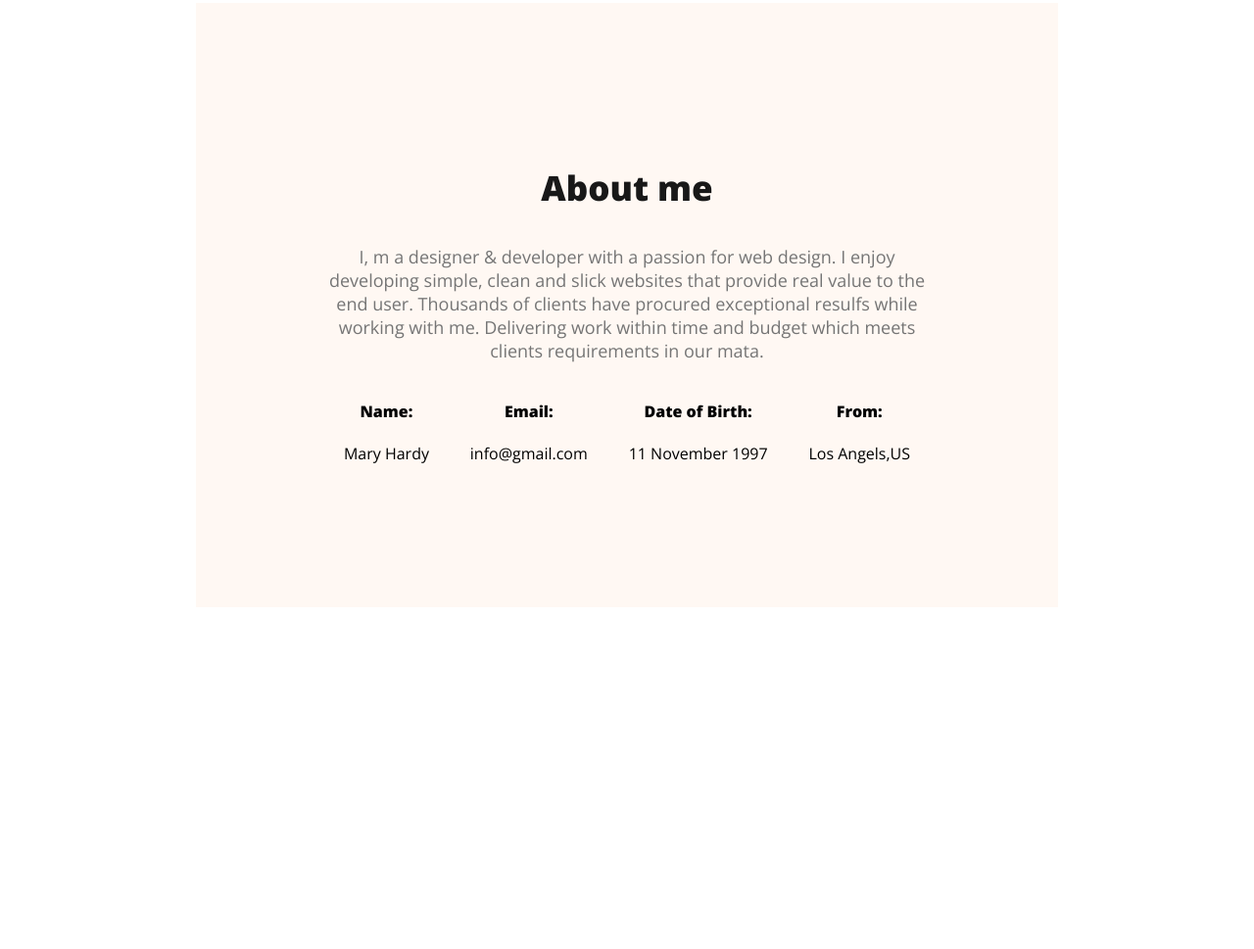
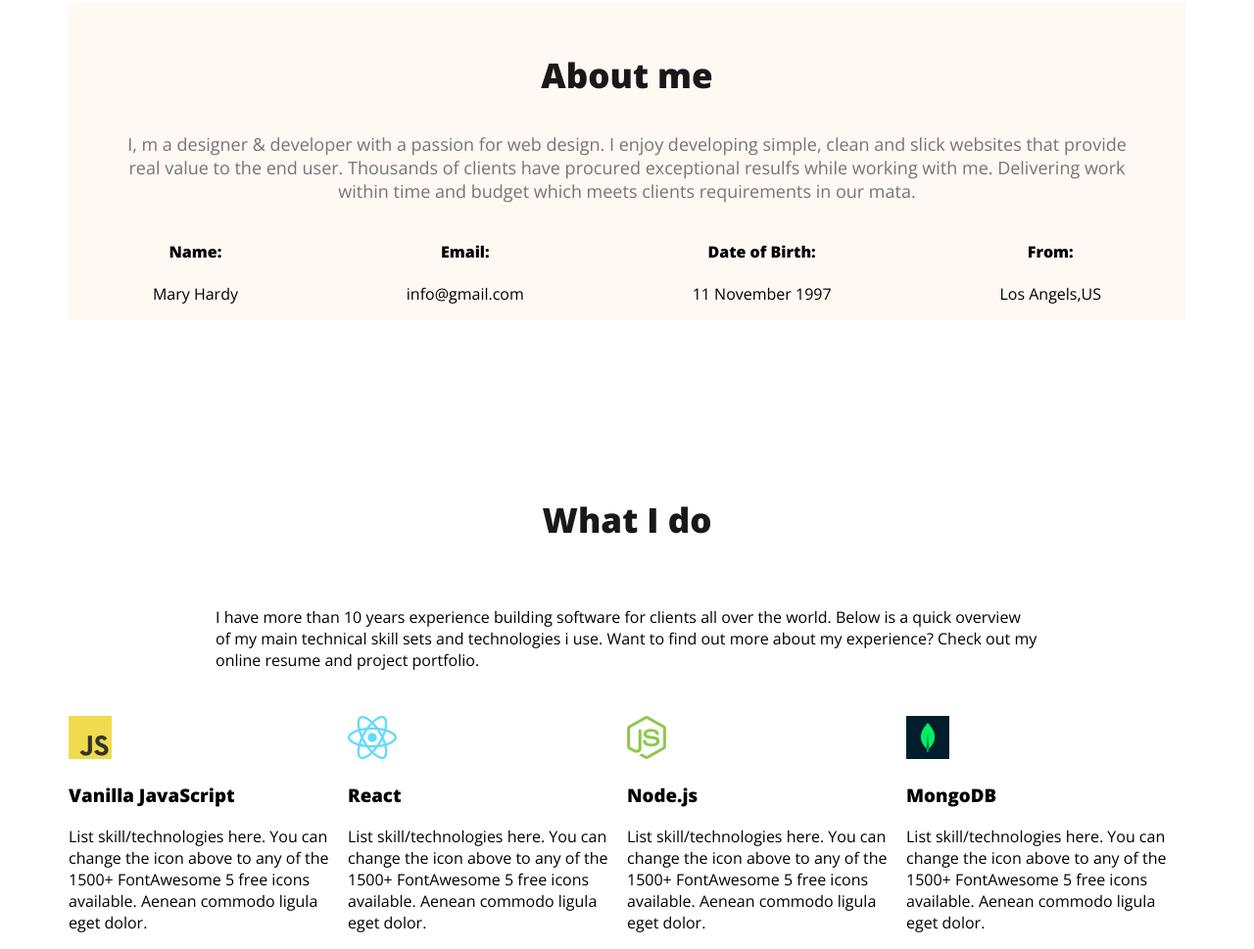
Before and after one commit to Rahaman2080/Mary-hardy-project, a plain HTML site: page index.html in a window 1280 px wide. Shown: the part 891-1860 px from the top of the page at 98% size. Before the commit the page ends 1641 px from the top, so only its background shows below. Drawn offline with nearby package versions, Linux system fonts and the light colour scheme.

Commit message:
added skill

```diff
--- a/index.html
+++ b/index.html
@@ -62,7 +62,33 @@
         </div>
 
      </section>
-
+          <!--section What I do-->
+          <section>
+            <h3 class="section-title">What I do</h3>
+            <p id="pera-section">I have more than 10 years experience building software for clients all over the world. Below is a quick overview of my main technical skill sets and technologies i use. Want to find out more about my experience? Check out my online resume and project portfolio.</p>
+            <div class="skill-container">
+                <div class="skill">
+                    <img src="./image/icons/js.png" alt="">
+                    <h3 class="skill-title">Vanilla JavaScript</h3>
+                    <p class="skill-decription">List skill/technologies here. You can change the icon above to any of the 1500+ FontAwesome 5 free icons available. Aenean commodo ligula eget dolor.</p>
+                </div>
+                <div class="skill">
+                    <img src="./image/icons/react.png" alt="">
+                    <h3 class="skill-title">React</h3>
+                    <p class="skill-decription">List skill/technologies here. You can change the icon above to any of the 1500+ FontAwesome 5 free icons available. Aenean commodo ligula eget dolor.</p>
+                </div>
+                <div class="skill">
+                    <img src="./image/icons/nodejs.png" alt="">
+                    <h3 class="skill-title">Node.js</h3>
+                    <p class="skill-decription">List skill/technologies here. You can change the icon above to any of the 1500+ FontAwesome 5 free icons available. Aenean commodo ligula eget dolor.</p>
+                </div>
+                <div class="skill">
+                    <img src="./image/icons/mongo.png" alt="">
+                    <h3 class="skill-title">MongoDB</h3>
+                    <p class="skill-decription">List skill/technologies here. You can change the icon above to any of the 1500+ FontAwesome 5 free icons available. Aenean commodo ligula eget dolor.</p>
+                </div>
+            </div>
+          </section>
 
             </div>
         </div>
--- a/style.css
+++ b/style.css
@@ -91,8 +91,7 @@
 }
 .section-about{
     background-color: #FFF8F3;
-    margin: 130px;
-    padding: 130px;
+
 
 }
 .section-title{
@@ -100,11 +99,14 @@
     text-align: center;
     font-size: 35px;
     font-weight: 700;
+    margin-top: 130px;
+    padding-top: 50px; padding-bottom: 5pxpx;
 }
 .section-para{
     color:#757575;
     text-align: center;
     font-size: 18px;
+    padding: 0 50px
 }
 .about-info-container{
     display: flex;
@@ -114,3 +116,9 @@
 .about-info{
     text-align: center;
 }
+#pera-section{
+    padding: 30px 150px;
+}
+.skill-container{
+    display: flex;
+}
```
